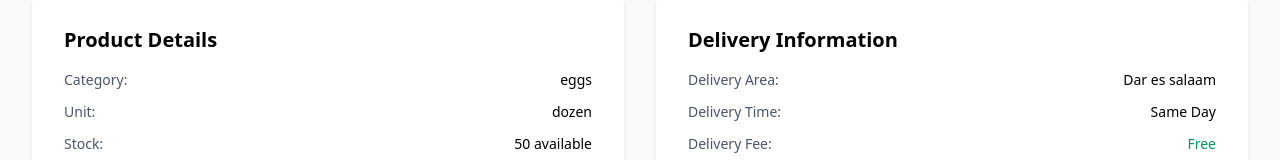
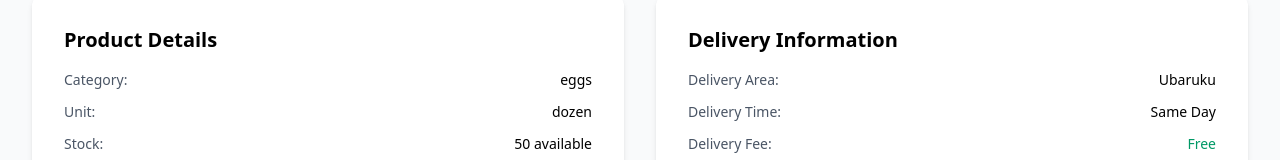
Before and after one commit to chatilaissah/ecommerce-kuku, a React (Vite) app: page /product/1 in a window 1280 px wide. Shown: the part 1628-1788 px from the top of the page. Built offline with nearby package versions, Linux system fonts and the light colour scheme.

Commit message:
Initial full project commit

```diff
--- a/src/pages/ProductDetail.jsx
+++ b/src/pages/ProductDetail.jsx
@@ -288,7 +288,7 @@ const ProductDetail = () => {
             <div className="space-y-3 text-sm">
               <div className="flex justify-between">
                 <span className="text-gray-600">Delivery Area:</span>
-                <span className="font-medium">Dar es salaam</span>
+                <span className="font-medium">Ubaruku</span>
               </div>
               <div className="flex justify-between">
                 <span className="text-gray-600">Delivery Time:</span>
```
